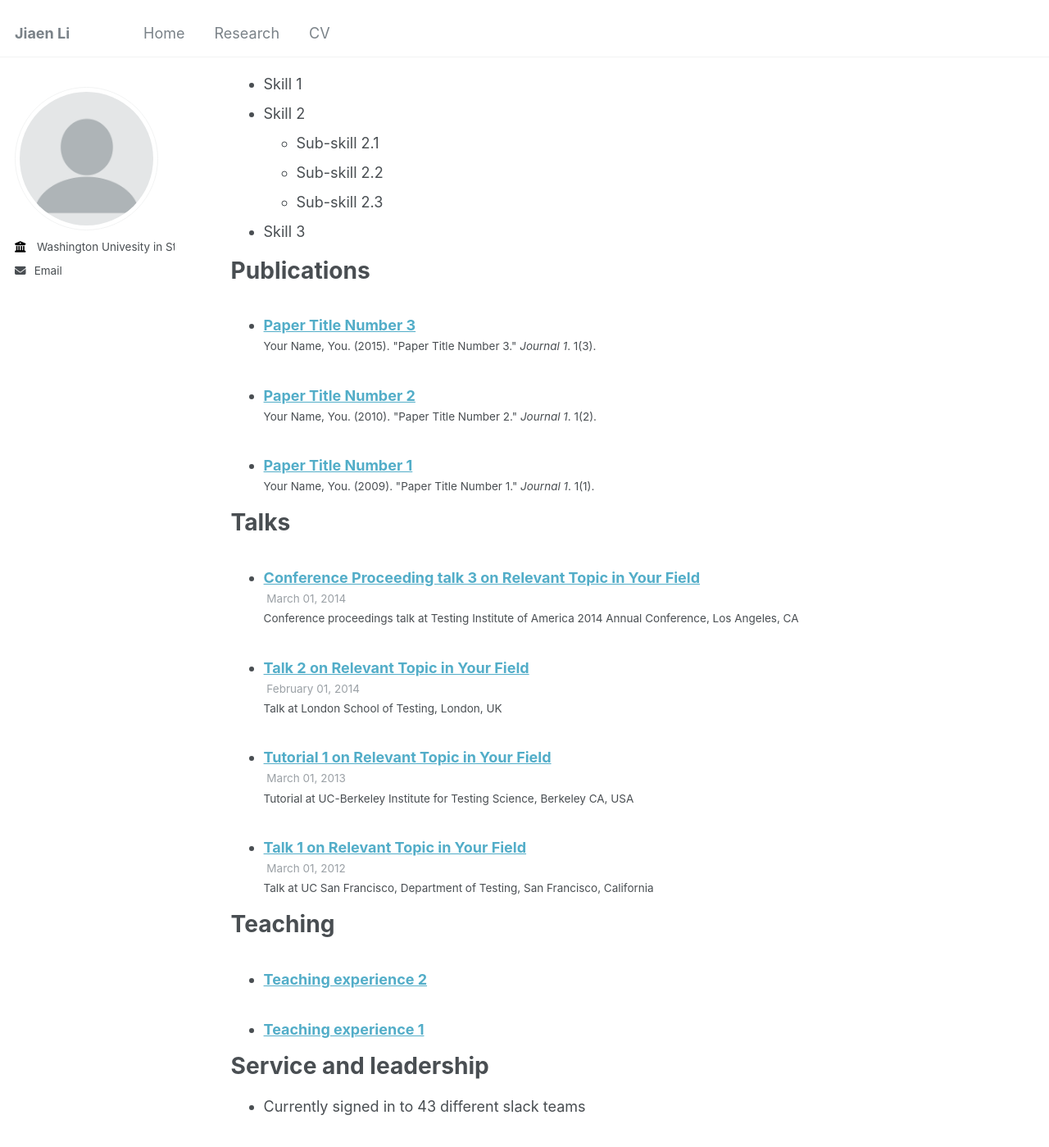
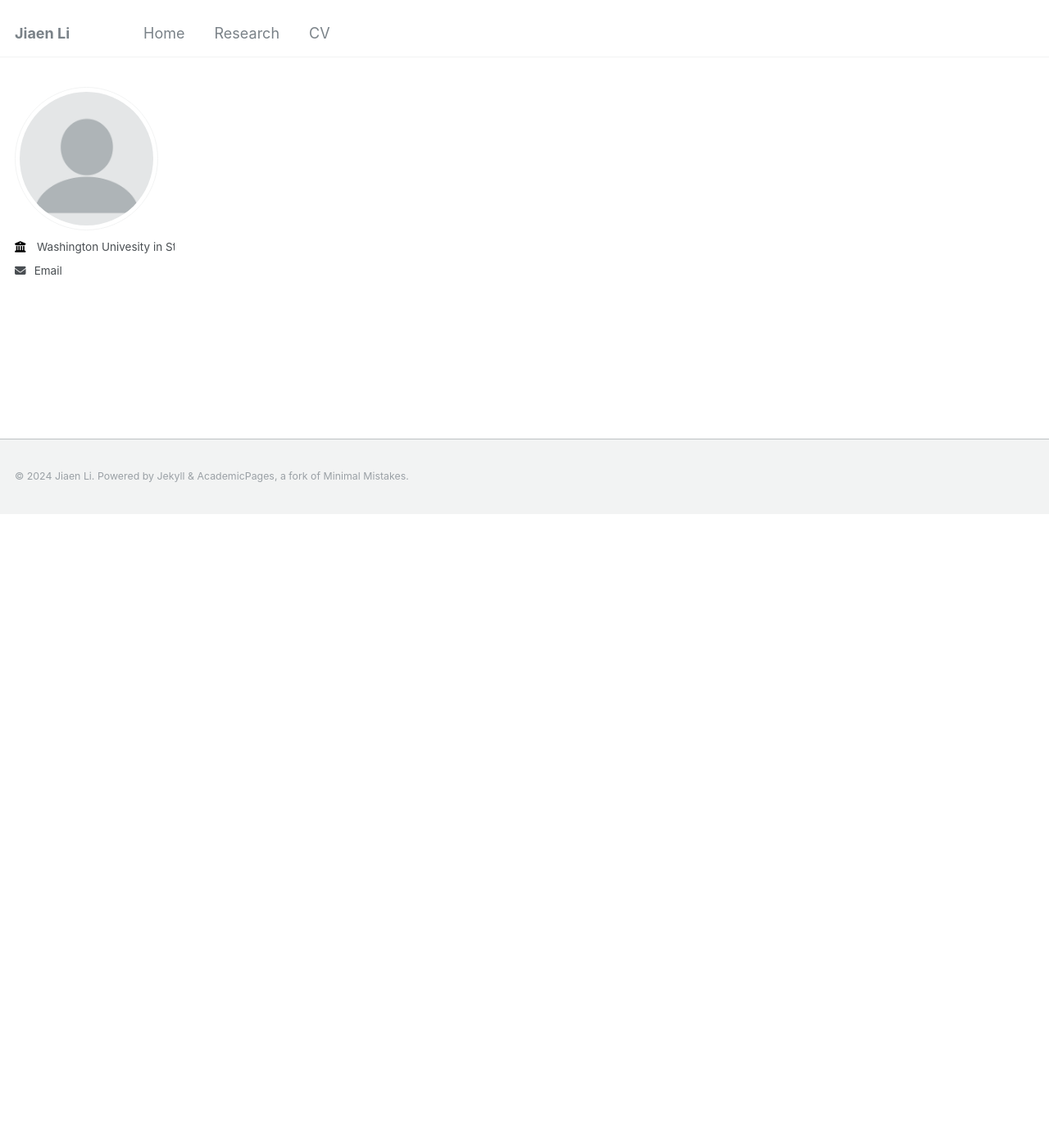
Before and after one commit to jiaen-li/jiaen-li.github.io, a Jekyll site: the page built from _pages/cv.md, in a window 1280 px wide and 1400 px high, scrolled down 773 px. Shown: the whole window at 82% size. Built offline with Jekyll 4.4.1, drawn with Linux system fonts in a browser that asks for light colours; some of the changed text lies outside the part shown.

Commit message:
Update cv.md

```diff
--- a/_pages/cv.md
+++ b/_pages/cv.md
@@ -7,58 +7,5 @@ redirect_from:
   - /resume
 ---
 
-{% include base_path %}
-
-Education
-======
-* Ph.D in Version Control Theory, GitHub University, 2018 (expected)
-* M.S. in Jekyll, GitHub University, 2014
-* B.S. in GitHub, GitHub University, 2012
-
-Work experience
-======
-* Spring 2024: Academic Pages Collaborator
-  * Github University
-  * Duties includes: Updates and improvements to template
-  * Supervisor: The Users
-
-* Fall 2015: Research Assistant
-  * Github University
-  * Duties included: Merging pull requests
-  * Supervisor: Professor Hub
-
-* Summer 2015: Research Assistant
-  * Github University
-  * Duties included: Tagging issues
-  * Supervisor: Professor Git
-
-Skills
-======
-* Skill 1
-* Skill 2
-  * Sub-skill 2.1
-  * Sub-skill 2.2
-  * Sub-skill 2.3
-* Skill 3
-
-Publications
-======
-  <ul>{% for post in site.publications reversed %}
-    {% include archive-single-cv.html %}
-  {% endfor %}</ul>
-
-Talks
-======
-  <ul>{% for post in site.talks reversed %}
-    {% include archive-single-talk-cv.html  %}
-  {% endfor %}</ul>
-
-Teaching
-======
-  <ul>{% for post in site.teaching reversed %}
-    {% include archive-single-cv.html %}
-  {% endfor %}</ul>
-
-Service and leadership
-======
-* Currently signed in to 43 different slack teams
+[CV](../files/cv.pdf)
+<!--- Coming soon.  --->
```
